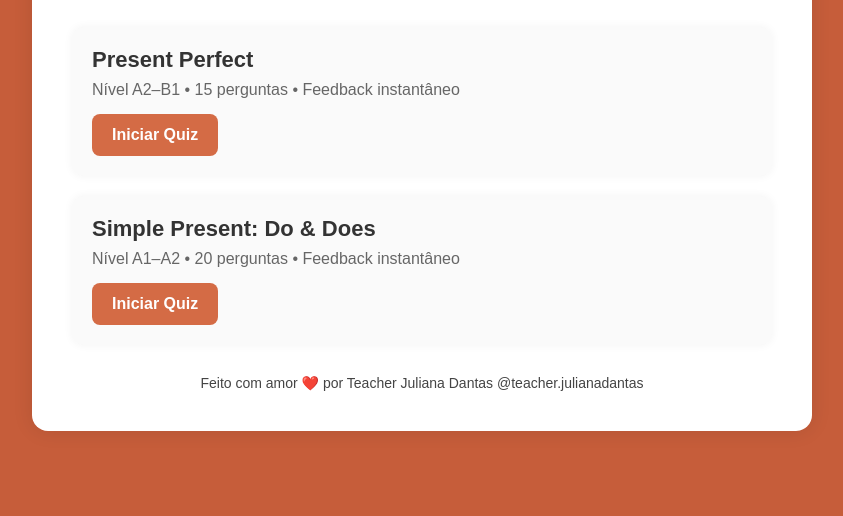
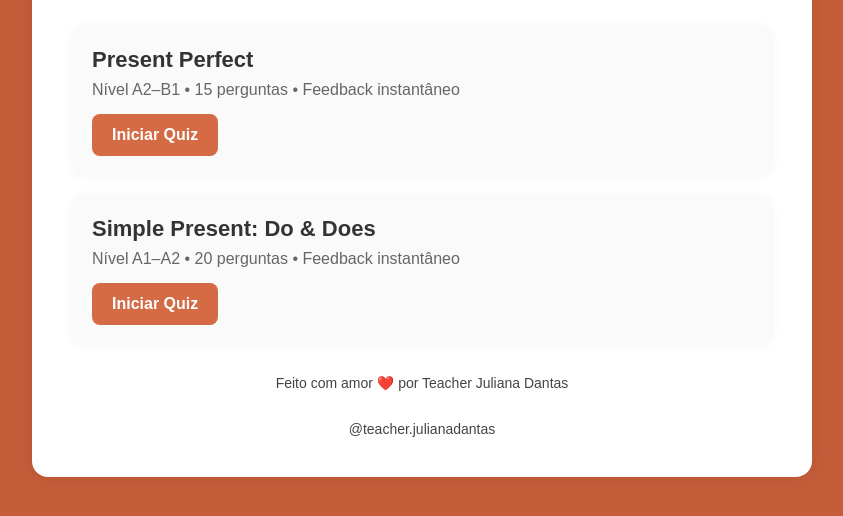
Before and after one commit to professorajulianadantas/Jogos-Ingles, a plain HTML site: page index.html in a window 1280 px wide. Shown: the part 180-696 px from the top of the page, without its empty margins (218-1061 px from the left). Drawn offline with Linux system fonts and the light colour scheme.

Commit message:
Duplicate footer with teacher's handle

```diff
--- a/index.html
+++ b/index.html
@@ -122,7 +122,9 @@
 
         <footer>
             Feito com amor ❤️ por Teacher Juliana Dantas
-                        @teacher.julianadantas
+        </footer>
+        <footer>
+            @teacher.julianadantas
         </footer>
     </div>
 
```
